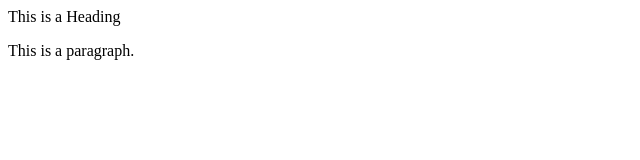
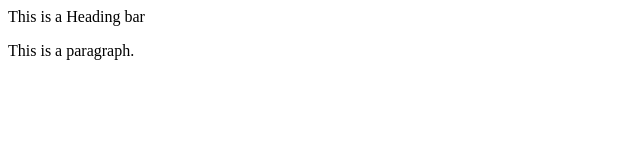
Before and after one commit to vaishalikorade/sakec, a plain HTML site: page index.html in a window 1280 px wide. Shown: the full height of the page, 0-640 px from the left. Drawn offline with Linux system fonts and the light colour scheme.

Commit message:
Update index.html
g

```diff
--- a/index.html
+++ b/index.html
@@ -4,7 +4,7 @@
 </head>
 <body>
 
-<p>This is a Heading</p>
+<p>This is a Heading bar</p>
 <p>This is a paragraph.</p>
 
 </body>
```
